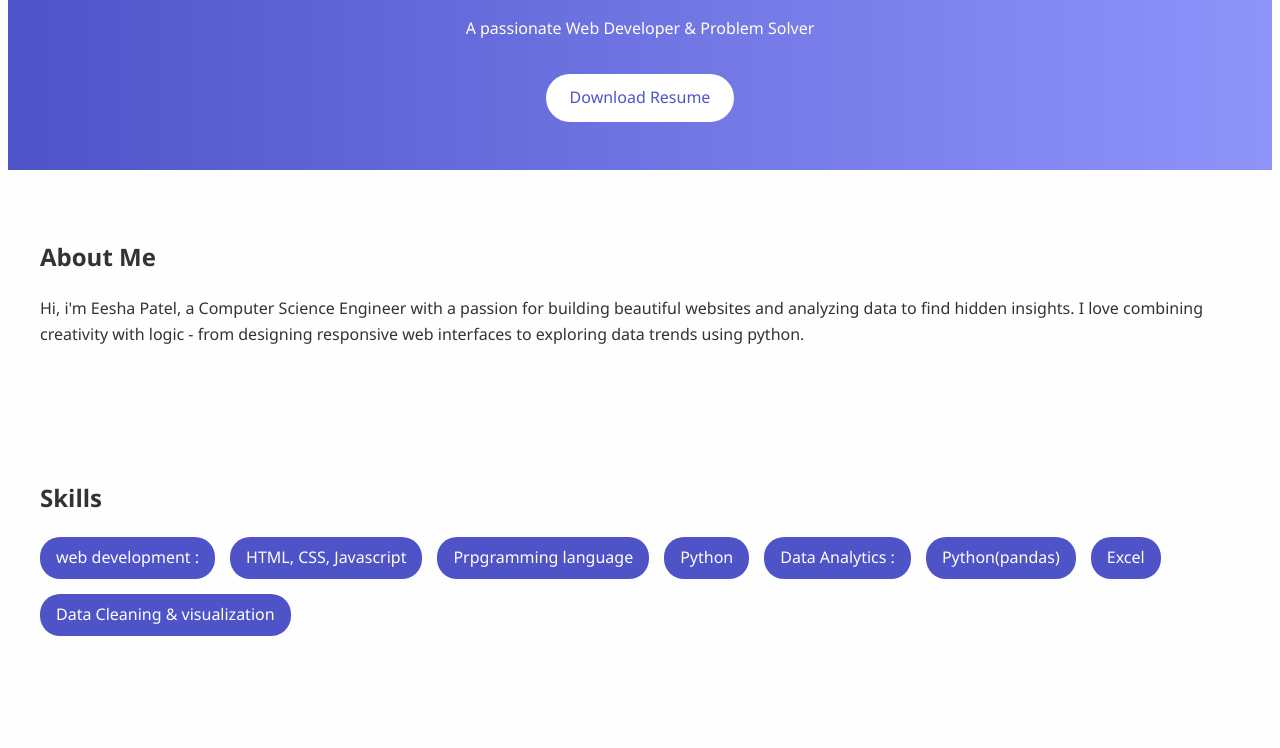
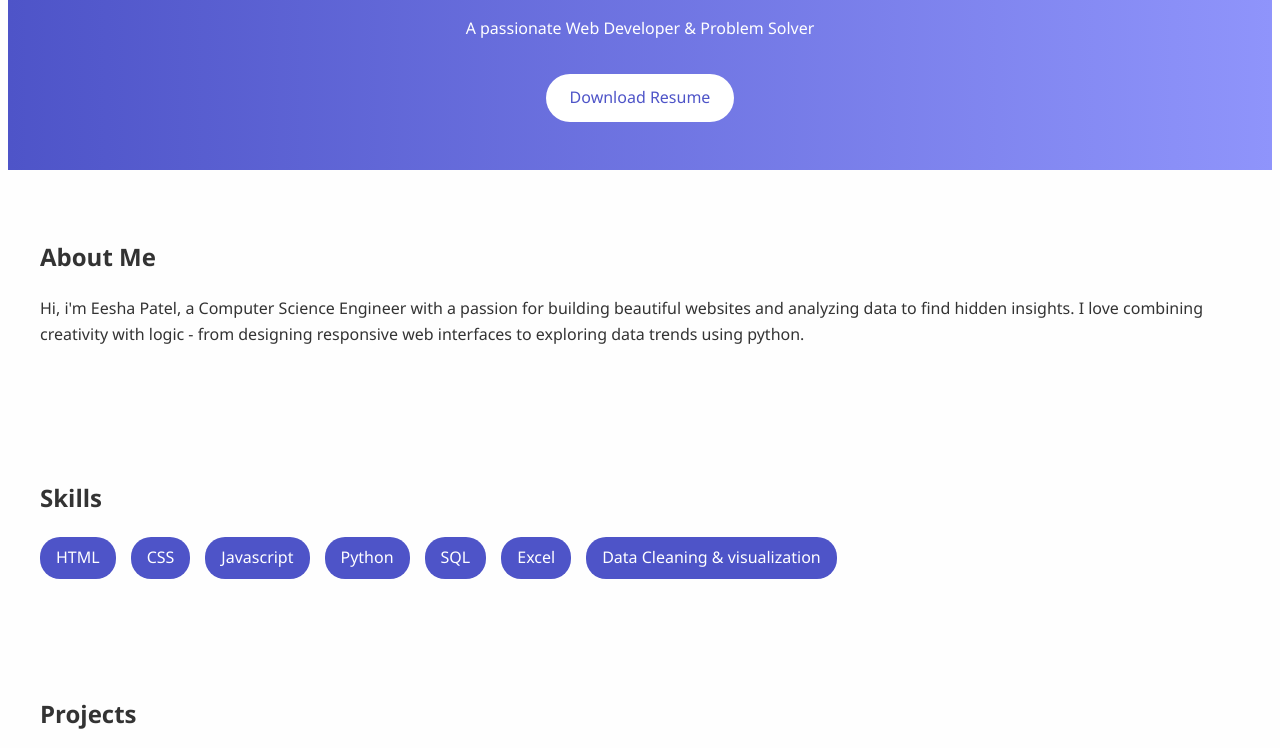
Before and after one commit to eesha19082000/personal-portfolio-website, a plain HTML site: page index.html in a window 1280 px wide. Shown: the part 306-1054 px from the top of the page. Drawn offline with Linux system fonts and the light colour scheme; a script that the page names is missing.

Commit message:
Update index.html

```diff
--- a/index.html
+++ b/index.html
@@ -33,12 +33,11 @@
   <section id="skills">
     <h2>Skills</h2>
     <div class="skill-container">
-     <span>web development :</span>
-      <span>HTML, CSS, Javascript</span>
-      <span>Prpgramming language</span>
+     <span>HTML</span>
+      <span>CSS</span>
+      <span>Javascript</span>
       <span>Python</span>
-      <span>Data Analytics :</span>
-      <span>Python(pandas)</span>
+      <span>SQL</span>
       <span>Excel</span>
       <span>Data Cleaning & visualization</span>
     </div>
```
